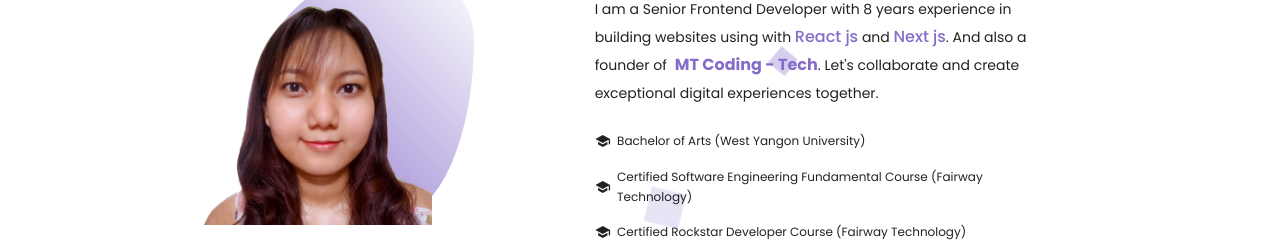
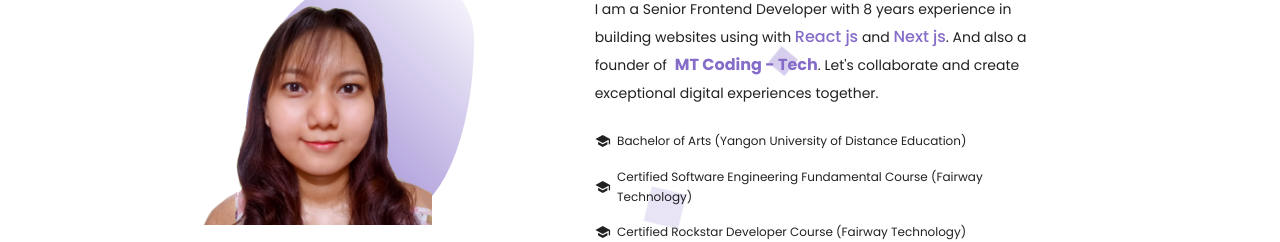
Before and after one commit to developer-maythinn/maythinn-portfolio, a Next.js app: page / in a window 1280 px wide. Shown: the part 1740-1982 px from the top of the page. Built offline with nearby package versions, Linux system fonts and the light colour scheme; a web font is replaced by a local one.

Commit message:
change uni

```diff
--- a/src/components/About.js
+++ b/src/components/About.js
@@ -165,7 +165,7 @@ function About() {
                 >
                   <IconWithText
                     icon="school"
-                    text="Bachelor of Arts (West Yangon University)"
+                    text="Bachelor of Arts (Yangon University of Distance Education)"
                   />
 
                   <IconWithText
```
